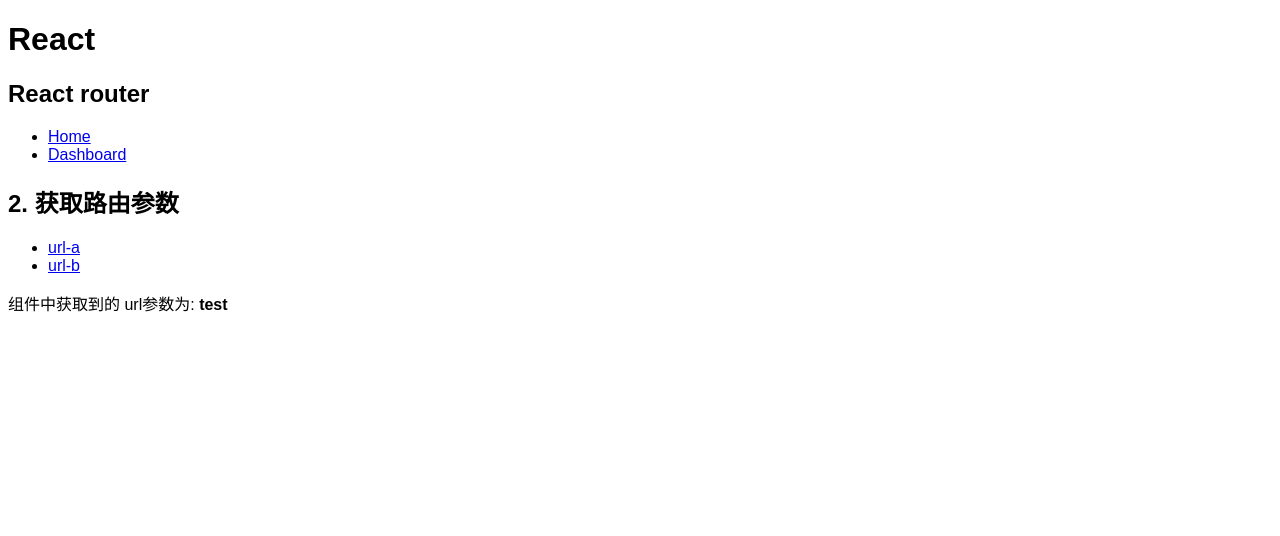
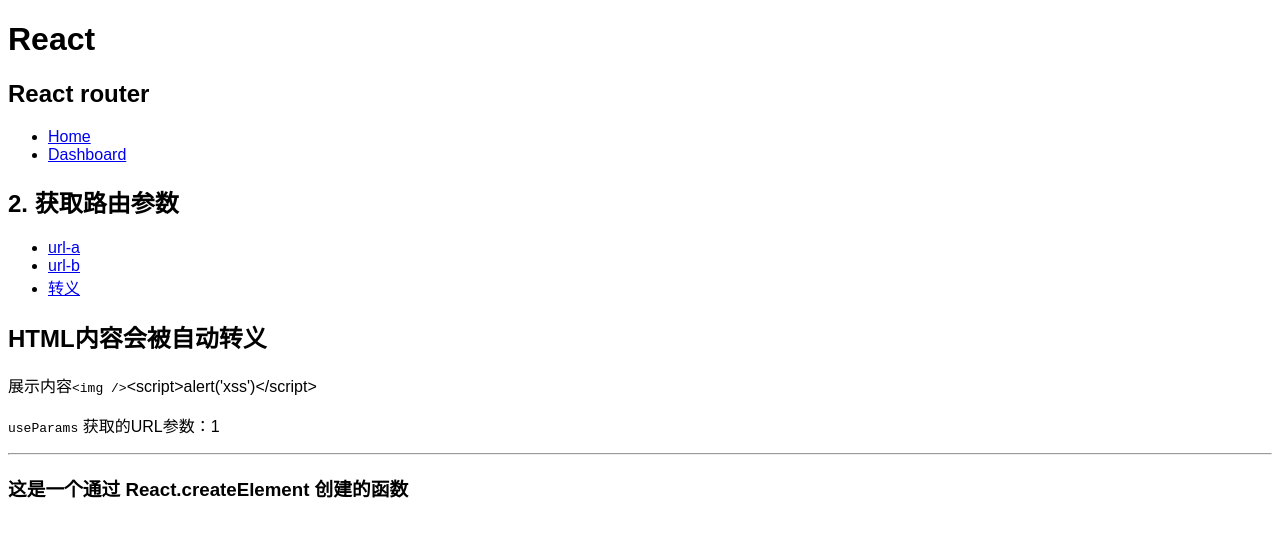
Before and after one commit to dale426/create-react-app, a React (Create React App) app: page /test/1 in a window 1280 px wide. Shown: the top 536 px of the page. Built offline with nearby package versions, Linux system fonts and the light colour scheme.

Commit message:
feat ： jsx转义

```diff
--- /dev/null
+++ b/src/pages/TestHtml.jsx
@@ -0,0 +1,31 @@
+import React from 'react'
+import { useParams } from 'react-router-dom'
+export default () => {
+  const code = '<img />'
+  const code2 = "<script>alert('xss')</script>"
+  const { id } = useParams()
+  console.log('useParams():::', useParams())
+  //   ----------
+  const jsx = React.createElement(
+    'h3',
+    {
+      className: 'my-h3'
+    },
+    '这是一个通过 React.createElement 创建的函数'
+  )
+  return (
+    <>
+      <h2>HTML内容会被自动转义</h2>
+      <div>
+        展示内容
+        <code>{code}</code>
+        {code2}
+      </div>
+      <p>
+        <code>useParams</code> 获取的URL参数：{id}
+      </p>
+      <hr />
+      <div>{jsx}</div>
+    </>
+  )
+}
--- a/src/router/url-params.jsx
+++ b/src/router/url-params.jsx
@@ -1,6 +1,7 @@
 import React from 'react'
 import { BrowserRouter, Route, Link, Switch } from 'react-router-dom'
 import UrlParams from '../pages/UrlParams'
+import TestHtml from '../pages/TestHtml'
 const UrlParamsRoute = () => {
   return (
     <>
@@ -14,9 +15,15 @@
           <li>
             <Link to="/page-b">url-b</Link>
           </li>
+          <li>
+            <Link to="/test/10086?url=111">转义</Link>
+          </li>
         </ul>
         {/* 路由组件加载 */}
         <Switch>
+          <Route path="/test/:id">
+            <TestHtml />
+          </Route>
           {/* 沒有子路由需要添加 exact参数 */}
           <Route path="/:id">
             <UrlParams />
```
Also changed, not shown: public/manifest.json (added).
